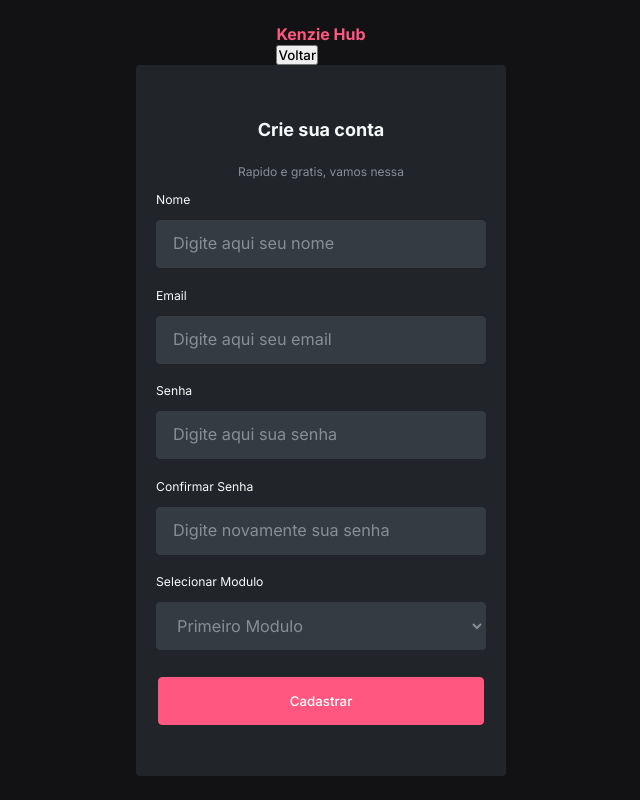
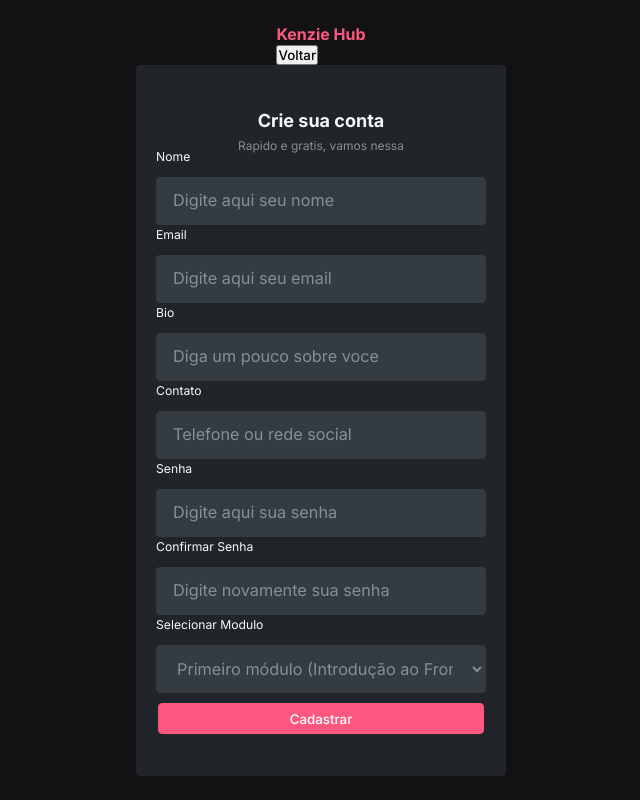
Before and after one commit to xregizzz/kenzie-hub, a React (Create React App) app in the folder kenzie-hub-xregizzz/: page /signup in a window 1280 px wide. Shown: the whole page, without its empty margins (319-959 px from the left). Built offline with nearby package versions, Linux system fonts and the light colour scheme.

Commit message:
feat: Adicionando validacoes de formulario de cadastro de usuario com react-hook-form e yup resolvers

```diff
--- a/kenzie-hub-xregizzz/package.json
+++ b/kenzie-hub-xregizzz/package.json
@@ -3,15 +3,18 @@
   "version": "0.1.0",
   "private": true,
   "dependencies": {
+    "@hookform/resolvers": "^2.8.8",
     "@testing-library/jest-dom": "^5.14.1",
     "@testing-library/react": "^13.0.0",
     "@testing-library/user-event": "^13.2.1",
     "react": "^18.1.0",
     "react-dom": "^18.1.0",
+    "react-hook-form": "^7.30.0",
     "react-router-dom": "5",
     "react-scripts": "5.0.1",
     "styled-components": "^5.3.5",
-    "web-vitals": "^2.1.0"
+    "web-vitals": "^2.1.0",
+    "yup": "^0.32.11"
   },
   "scripts": {
     "start": "react-scripts start",
--- a/kenzie-hub-xregizzz/src/pages/Login/styles.js
+++ b/kenzie-hub-xregizzz/src/pages/Login/styles.js
@@ -25,7 +25,7 @@ export const Content = styled.div`
     width: 369px;
     border-radius: 4px;
     padding: 42px, 22px, 42px, 22px;
-    background: #212529;
+    background: var(--grey-3);
 
     div {
       display: grid;
@@ -38,7 +38,7 @@ export const Content = styled.div`
       font-weight: 600;
       font-size: 12px;
       line-height: 18px;
-      color: #868e96;
+      color: var(--grey-1);
       margin-bottom: 10px;
     }
 
@@ -60,13 +60,13 @@ export const Content = styled.div`
     padding: 0px 16px 0px 16px;
     background: var(--grey-2);
     margin: 10px 0 10px 0px;
-    border: 1.22px solid #f8f9fa;
+    border: 1.22px solid var(--grey-0);
   }
 
   label {
     font-family: "Inter";
     font-weight: 400;
     font-size: 12.182px;
-    color: #f8f9fa;
+    color: var(--grey-0);
   }
 `;
--- a/kenzie-hub-xregizzz/src/pages/Signup/index.jsx
+++ b/kenzie-hub-xregizzz/src/pages/Signup/index.jsx
@@ -1,45 +1,132 @@
 import { Container, Content } from "./styles";
 import Button from "../../components/Button";
+import { useForm } from "react-hook-form";
+import * as yup from "yup";
+import { yupResolver } from "@hookform/resolvers/yup";
 
 function Signup() {
+  const schema = yup.object().shape({
+    name: yup
+      .string()
+      .required("Nome obrigatorio")
+      .matches(/^[aA-zZ\s]+$/, "Apenas letras são aceitas neste campo"),
+    email: yup.string().email("Email invalido").required("Email obrigatorio"),
+    bio: yup.string().required("Biografia obrigatoria"),
+    contact: yup.string().required("Contato obrigatorio"),
+    password: yup
+      .string()
+      .min(6, "Minimo 5 digitos")
+      .required("Senha obrigatoria"),
+    passwordConfirm: yup
+      .string()
+      .required("Confirmacao de senha obrigatoria")
+      .oneOf([yup.ref("password"), null], "Senhas sao diferentes"),
+    course_module: yup.string().required("Campo obrigatorio"),
+  });
+
+  const {
+    register,
+    handleSubmit,
+    formState: { errors },
+  } = useForm({ resolver: yupResolver(schema) });
+
+  function onSubmitFunction(data) {
+    console.log(data);
+  }
+
   return (
     <Container>
       <div>
         <h1>Kenzie Hub</h1>
-        <button >Voltar</button>
+        <button>Voltar</button>
       </div>
 
       <Content>
-        <form action="">
+        <form onSubmit={handleSubmit(onSubmitFunction)}>
           <h2>Crie sua conta</h2>
           <span>Rapido e gratis, vamos nessa</span>
           <div>
             <label>Nome</label>
-            <input type="text" placeholder="Digite aqui seu nome" />
+            <input
+              name="name"
+              type="text"
+              placeholder="Digite aqui seu nome"
+              {...register("name")}
+            />
+            {errors.name?.message}
           </div>
           <div>
             <label>Email</label>
-            <input type="text" placeholder="Digite aqui seu email" />
+            <input
+              name="email"
+              type="text"
+              placeholder="Digite aqui seu email"
+              {...register("email")}
+            />
+            {errors.email?.message}
+          </div>
+
+          <div>
+            <label>Bio</label>
+            <input
+              name="bio"
+              type="text"
+              placeholder="Diga um pouco sobre voce"
+              {...register("bio")}
+            />
+            {errors.bio?.message}
+          </div>
+
+          <div>
+            <label>Contato</label>
+            <input
+              name="contact"
+              type="text"
+              placeholder="Telefone ou rede social"
+              {...register("contact")}
+            />
+            {errors.contact?.message}
           </div>
           <div>
             <label>Senha</label>
-            <input type="password" placeholder="Digite aqui sua senha" />
+            <input
+              name="password"
+              type="password"
+              placeholder="Digite aqui sua senha"
+              {...register("password")}
+            />
+            {errors.password?.message}
           </div>
+
           <div>
             <label>Confirmar Senha</label>
-            <input type="password" placeholder="Digite novamente sua senha" />
+            <input
+              name="passwordConfirm"
+              type="password"
+              placeholder="Digite novamente sua senha"
+              {...register("passwordConfirm")}
+            />
+            {errors.passwordConfirm?.message}
           </div>
+
           <div>
             <label>Selecionar Modulo</label>
-            <select name="" id="">
-              <option value="primeiro">Primeiro Modulo</option>
-              <option value="primeiro">Segundo Modulo</option>
-              <option value="primeiro">Terceiro Modulo</option>
-              <option value="primeiro">Quarto Modulo</option>
-              <option value="primeiro">Quinto Modulo</option>
+            <select name="course_module" {...register("course_module")}>
+              <option value="Primeiro módulo (Introdução ao Frontend)">
+                Primeiro módulo (Introdução ao Frontend)
+              </option>
+              <option value="Segundo módulo (Frontend Avançado)">
+                Segundo módulo (Frontend Avançado)
+              </option>
+              <option value="Terceiro módulo (Introdução ao Backend)">
+                Terceiro módulo (Introdução ao Backend)
+              </option>
+              <option value="Quarto módulo (Backend Avançado)">
+                Quarto módulo (Backend Avançado)
+              </option>
             </select>
           </div>
-          <Button>Cadastrar</Button>
+          <Button type="submit">Cadastrar</Button>
         </form>
       </Content>
     </Container>
--- a/kenzie-hub-xregizzz/src/pages/Signup/styles.js
+++ b/kenzie-hub-xregizzz/src/pages/Signup/styles.js
@@ -26,7 +26,7 @@ export const Content = styled.div`
     flex-direction: column;
     align-items: center;
 
-    background: #212529;
+    background: var(--grey-3);
 
     div {
       display: grid;
@@ -40,7 +40,7 @@ export const Content = styled.div`
       line-height: 22px;
       letter-spacing: 0em;
       text-align: left;
-      color: #868e96;
+      color: var(--grey-1);
     }
 
     h2 {
@@ -49,7 +49,7 @@ export const Content = styled.div`
       font-weight: 700;
       font-size: 18px;
       line-height: 28px;
-      color: #f8f9fa;
+      color: var(--grey-0);
     }
   }
 
@@ -63,7 +63,7 @@ export const Content = styled.div`
     padding: 0px 16px 0px 16px;
     background: var(--grey-2);
     margin: 10px 0 10px 0px;
-    border: 1.2182px solid #343b41;
+    border: 1.2182px solid var(--grey-2);
   }
 
   label {
@@ -72,7 +72,7 @@ export const Content = styled.div`
     font-weight: 400;
     font-size: 12.182px;
     line-height: 0px;
-    color: #f8f9fa;
+    color: var(--grey-0);
     margin-bottom: 10px;
   }
 
@@ -82,7 +82,7 @@ export const Content = styled.div`
     font-weight: 400;
     font-size: 16.2426px;
     line-height: 26px;
-    color: #868e96;
+    color: var(--grey-1);
   }
 
   select {
@@ -91,6 +91,6 @@ export const Content = styled.div`
     font-weight: 400;
     font-size: 16.2426px;
     line-height: 26px;
-    color: #868e96;
+    color: var(--grey-1);
   }
 `;
```
Also changed, not shown: 1 other file (tests, documents, lock files or other folders).
